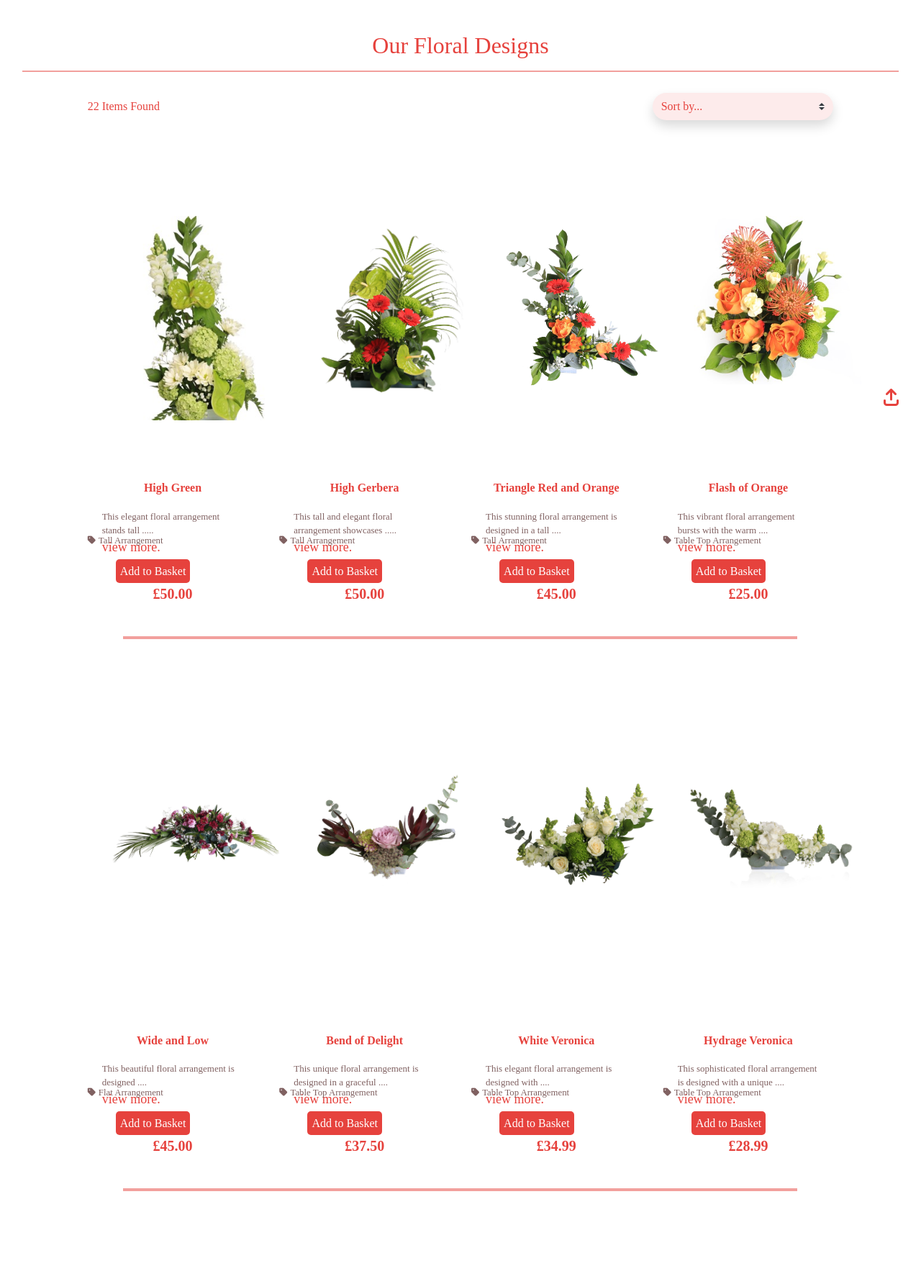
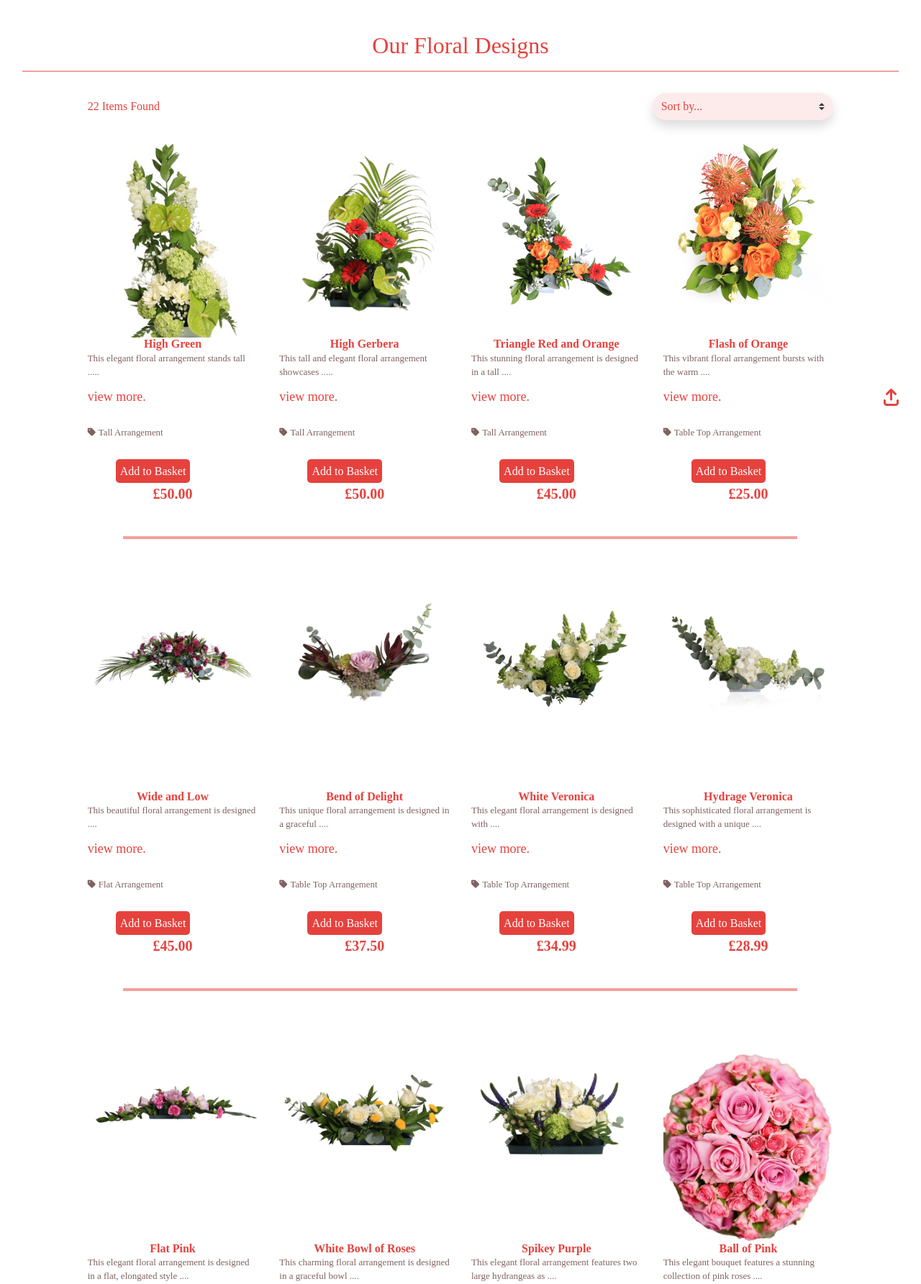
Before and after one commit to e-h-dev/floral_design, a Django app: page /products/ in a window 1280 px wide. Shown: the part 208-1992 px from the top of the page at 72% size. Run offline with Django 3.2, Linux system fonts and the light colour scheme; data comes from the database, SQL or seed files in the repository; some libraries are stand-ins or nearby versions; some web fonts are replaced.

Commit message:
Update styles for products display

```diff
--- a/products/templates/products/products.html
+++ b/products/templates/products/products.html
@@ -55,14 +55,14 @@
                         <div class="col-sm-6 col-md-6 col-lg-4 col-xl-3">
                             <div class="card main-print border-style mt-3 mb-3">
                                 {% if product.out_of_stock %}
-                                <div class="image-box" style="height:300px; width:250px; background-color: rgba(128, 97, 97, 0.4);">
-                                    <p style="margin-top: 150px; margin-left: 80px;">Out of Stock</p>
+                                <div class="image-box out-of-stock shadow">
+                                    <p >Out of Stock</p>
                                 </div>
                                 {% else %}
-                                    <div class="image-box" style="height:300px; width:250px; margin-left: 25px; margin-top: 100px;">
+                                    <div class="image-box">
                                         {% if product.image %}
                                             <a href="{% url 'product_detail' product.id %}">
-                                                <img class="card-img-center img-fluid" style="background-position: cover;" src="{{ product.image.url }}" alt="{{ product.name }}">
+                                                <img class="card-img-center img-fluid" src="{{ product.image.url }}" alt="{{ product.name }}">
                                             </a>
                                         {% else %}
                                             <a href="{% url 'product_detail' product.id %}">
@@ -74,16 +74,20 @@
                                 <div class="card-body mt-5 pb-0">
                                     <h6 class="mb-0 font-weight-bold text-center">{{ product.name }}</h6>
                                 </div>
-                                <div class="card-body pb-0" style="height:50px;">
+                                <div class="pb-1" style="height:50px;">
                                     <p class="mb-0 side-print" style="font-size: small;">{{ product.mini_description }}</p>
+                                </div>
+                                <div class="pb-1" style="height:50px;">
                                     <a class="border-1 main-print" style="font-size: large;" href="{% url 'product_detail' product.id %}">view more.</a>
                                 </div>
                                 {% if product.category %}
-                                <p class="small mt-1 mp-0">
-                                    <a href="{% url 'products' %}?category={{ product.category.name }}" class="text-mute">
-                                        <i class="fas fa-tag mr-1"></i>{{ product.category.friendly_name }}
-                                    </a>
-                                </p>
+                                <div class="pb-1" style="height:50px;">
+                                    <p class="small mt-1 mp-0">
+                                        <a href="{% url 'products' %}?category={{ product.category.name }}" class="text-mute">
+                                            <i class="fas fa-tag mr-1"></i>{{ product.category.friendly_name }}
+                                        </a>
+                                    </p>
+                                </div>
                                 {% endif %}
                                 <div class="row">
                                     {% if product.out_of_stock %}
--- a/static/css/base.css
+++ b/static/css/base.css
@@ -397,6 +397,21 @@ h2{
 .product-hr{
     border: solid 2px var(--main-color-opaque);
     width:90%;
+}
+
+.image-box{
+    height:200px;
+}
+
+.out-of-stock{
+    background-color: var(--side-color-opaque);
+    border-radius: 20px;
+}
+
+.out-of-stock p{
+    font-size: 2rem;
+    margin-top: 80px;
+    margin-left: 30px;
 }
 
 .add-basket-btn{
```
